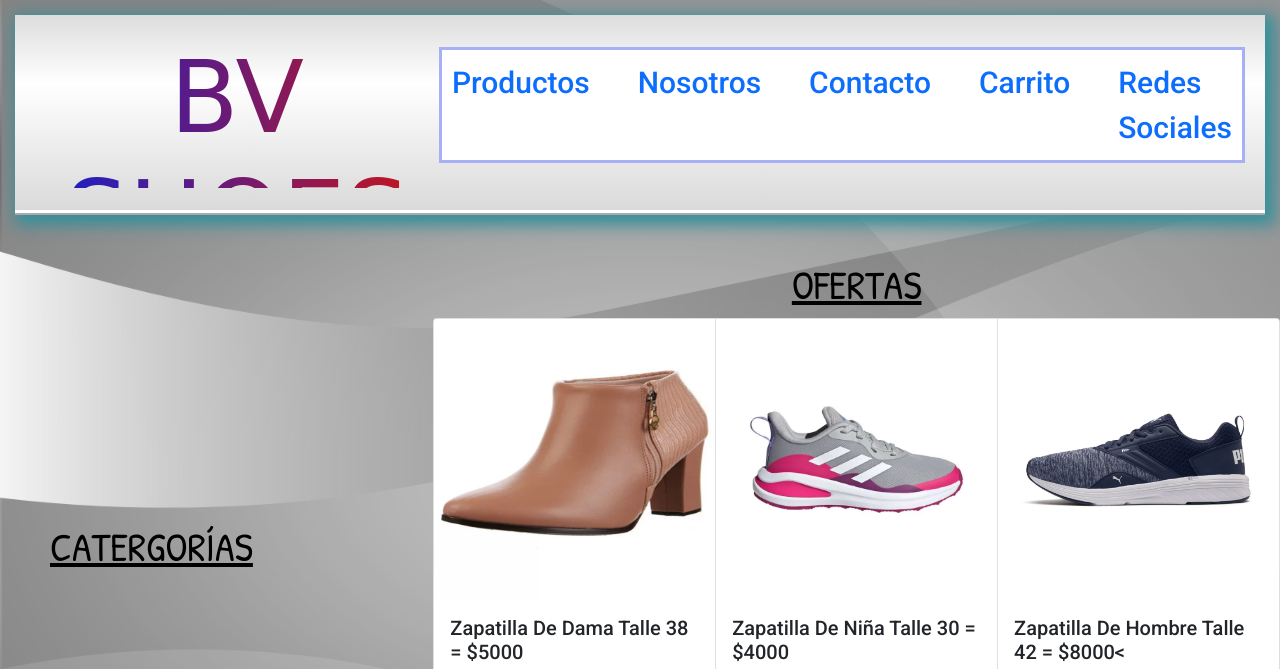
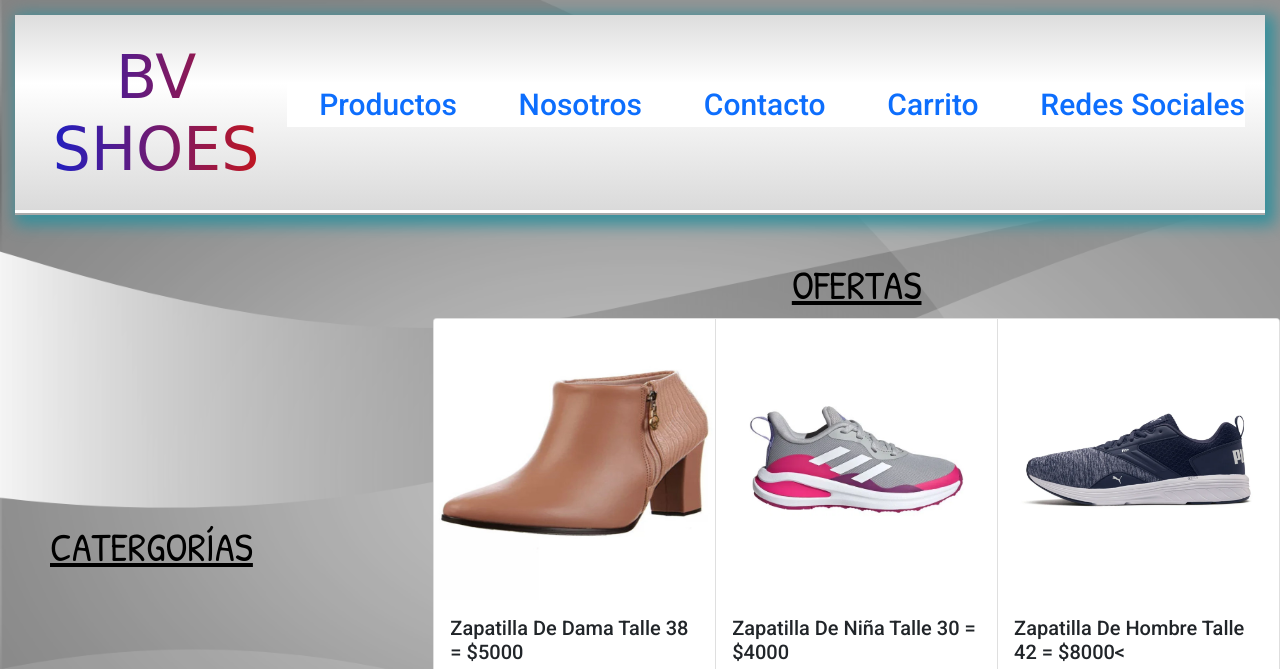
Before and after one commit to briian-vargas/bootstest, a plain HTML site: page index.html in a window 1280 px wide. Shown: the top 669 px of the page. Drawn offline with nearby package versions, Linux system fonts and the light colour scheme; files whose address does not match are found by name; a web font is replaced by a local one.

Commit message:
segentregafinal

```diff
--- a/css/styleok.css
+++ b/css/styleok.css
@@ -41,7 +41,7 @@ header {
 
 h1 {
     font-family: 'Bungee', cursive;
-    font-size: 100px;
+    font-size: 75px;
     text-align: center;
     background: #121FCF;
     background: linear-gradient(to right, #121FCF 0%, #CF1512 100%);
@@ -49,8 +49,7 @@ h1 {
     -webkit-text-fill-color: transparent;
     margin: 0;
     padding: 0;
-    display: block;
-    height: 150px;
+    /* height: 130px; */
 }
 
 h2 {
@@ -71,13 +70,22 @@ main h3{
 
 .nav__header{
     display: flex;
+    justify-content: space-between;
+    font-size: 30px;
+    color: azure;
+    background-color: rgb(255, 255, 255);
+    /* display: flex;
     gap: 3rem;
     font-size: 30px ;
     color: azure;
     background-color: rgb(255, 255, 255);
     padding: 10px;
-    border: solid #a7aff5;
+    border: 2px solid #000000;
+    width: auto;   */
+}
 
+header nav{
+    width: 100%;
 }
 
 .nav__header li:hover{
@@ -294,6 +302,10 @@ h3:hover {
 }
 
 
+.navHeadertest{
+    background: black;
+}
+
 @media screen and (max-width: 1200px) {
     .conteinerOk{
         grid-template-columns: 1fr 1fr;
@@ -306,6 +318,10 @@ h3:hover {
 
 .oferta{
     grid-template-columns: repeat(2, 1fr);
+   }
+
+   .nav__header {
+       font-size: 20px;
    }
 
 }
@@ -330,4 +346,23 @@ h3:hover {
     footer a p{
         display: inline-flex;
     }
+
+    h1{
+        font-size: 50px;
+    }
 }
+
+@media screen and (max-width: 1480px) {
+    h1{
+        font-size: 60px;
+        margin-right: 10px;
+    }
+
+}
+
+@media screen and (max-width: 1080px) {
+    header nav{
+        width: 100%;
+    }
+
+}
--- a/index.html
+++ b/index.html
@@ -24,11 +24,11 @@
             <h1><a href="./index.html">BV SHOES</a></h1>
             <nav>
                 <ul class="nav__header">
-                    <div><li><a href="./view/productos.html">Productos</a></li></div>
-                    <div><li><a href="./view/nosotros.html">Nosotros</a></li></div>
-                    <div><li><a href="./view/contacto.html">Contacto</a></li></div>
-                    <div><li><a href="./view/carrito.html">Carrito</a></li></div>
-                    <div><li><a class="redesSoc" href="#Redes">Redes Sociales</a></li></div>
+                    <li><a href="./view/productos.html">Productos</a></li>
+                    <li><a href="./view/nosotros.html">Nosotros</a></li>
+                    <li><a href="./view/contacto.html">Contacto</a></li>
+                    <li><a href="./view/carrito.html">Carrito</a></li>
+                    <li><a class="redesSoc" href="#Redes">Redes Sociales</a></li>
                 </ul>
             </nav>
         </header>
@@ -187,11 +187,11 @@
                 </div>
         </footer>
     </div>
+    <script src="https://cdn.jsdelivr.net/npm/bootstrap@5.1.3/dist/js/bootstrap.bundle.min.js" integrity="sha384-ka7Sk0Gln4gmtz2MlQnikT1wXgYsOg+OMhuP+IlRH9sENBO0LRn5q+8nbTov4+1p" crossorigin="anonymous"></script>
     <script src="js/wow.min.js"></script>
     <script>
 
        new WOW().init();
     </script>
-    <script src="https://cdn.jsdelivr.net/npm/bootstrap@5.1.3/dist/js/bootstrap.bundle.min.js" integrity="sha384-ka7Sk0Gln4gmtz2MlQnikT1wXgYsOg+OMhuP+IlRH9sENBO0LRn5q+8nbTov4+1p" crossorigin="anonymous"></script>
 </body>
 </html>
```
